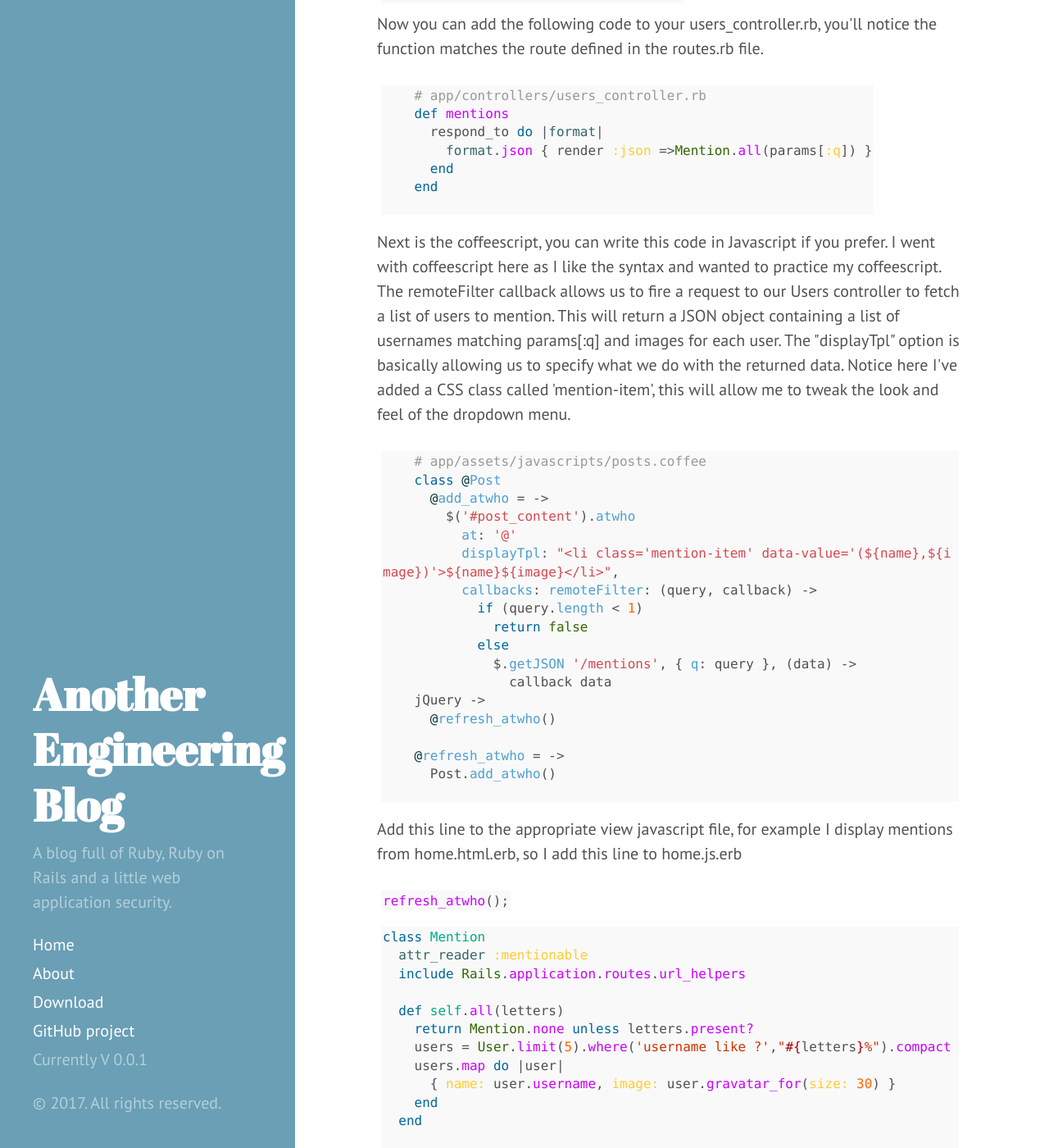
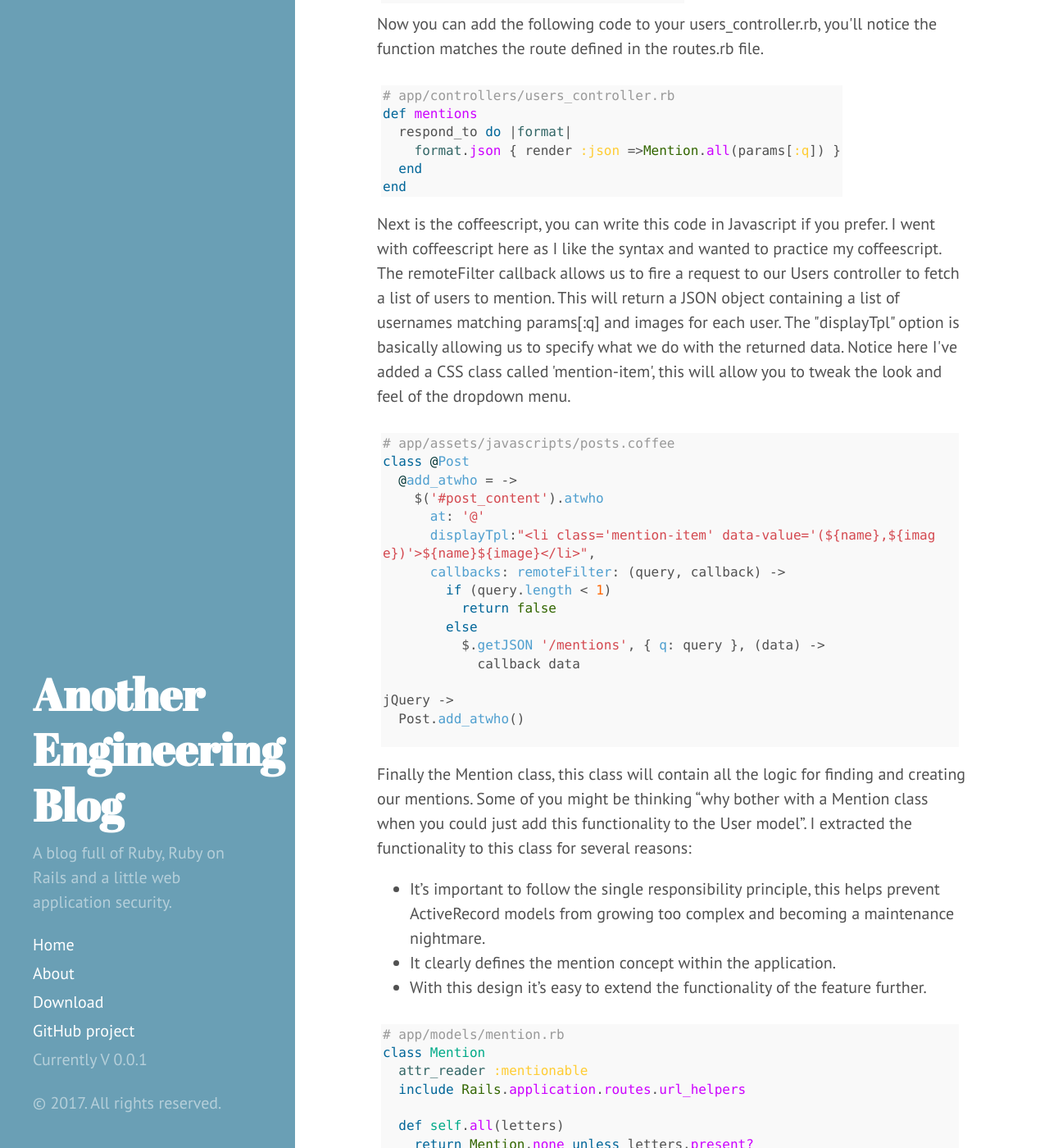
Before and after one commit to WillHennessey/WillHennessey.github.io, a Jekyll site: the page built from _posts/2017-02-26-twitter-mention-feature-for-rails.md, in a window 1280 px wide and 1400 px high, scrolled down 1229 px. Shown: the whole window at 82% size. Built offline with Jekyll 4.4.1, drawn with Linux system fonts in a browser that asks for light colours; Markdown is read by kramdown in place of the engine named in the settings; comment, search, counter and statistics services are not loaded; some of the changed text lies outside the part shown.

Commit message:
Adding more to mentions post

```diff
--- a/_posts/2017-02-26-twitter-mention-feature-for-rails.md
+++ b/_posts/2017-02-26-twitter-mention-feature-for-rails.md
@@ -48,50 +49,54 @@ end
     Now you can add the following code to your users_controller.rb, you'll notice the function matches the route defined in the routes.rb file.
 </p>
 <div class='block-code'>
-    {% highlight ruby %}
-    # app/controllers/users_controller.rb
-    def mentions
-      respond_to do |format|
-        format.json { render :json =>Mention.all(params[:q]) }
-      end
-    end
-    {% endhighlight %}
+{% highlight ruby %}
+# app/controllers/users_controller.rb
+def mentions
+  respond_to do |format|
+    format.json { render :json =>Mention.all(params[:q]) }
+  end
+end
+{% endhighlight %}
 </div>
 
 <p>Next is the coffeescript, you can write this code in Javascript if you prefer. I went with coffeescript here as I like the syntax and wanted to practice my coffeescript.
 The remoteFilter callback allows us to fire a request to our Users controller to fetch a list of users to mention.
 This will return a JSON object containing a list of usernames matching params[:q] and images for each user.
 The "displayTpl" option is basically allowing us to specify what we do with the returned data.
-Notice here I've added a CSS class called 'mention-item', this will allow me to tweak the look and feel of the dropdown menu.</p>
+Notice here I've added a CSS class called 'mention-item', this will allow you to tweak the look and feel of the dropdown menu.</p>
 
 <div class='block-code'>
-    {% highlight coffee-script %}
-    # app/assets/javascripts/posts.coffee
-    class @Post
-      @add_atwho = ->
-        $('#post_content').atwho
-          at: '@'
-          displayTpl: "<li class='mention-item' data-value='(${name},${image})'>${name}${image}</li>",
-          callbacks: remoteFilter: (query, callback) ->
-            if (query.length < 1)
-              return false
-            else
-              $.getJSON '/mentions', { q: query }, (data) ->
-                callback data
-    jQuery ->
-      @refresh_atwho()
+{% highlight coffee-script %}
+# app/assets/javascripts/posts.coffee
+class @Post
+  @add_atwho = ->
+    $('#post_content').atwho
+      at: '@'
+      displayTpl:"<li class='mention-item' data-value='(${name},${image})'>${name}${image}</li>",
+      callbacks: remoteFilter: (query, callback) ->
+        if (query.length < 1)
+          return false
+        else
+          $.getJSON '/mentions', { q: query }, (data) ->
+            callback data
 
-    @refresh_atwho = ->
-      Post.add_atwho()
+jQuery ->
+  Post.add_atwho()
     {% endhighlight %}
 </div>
 
-<p> Add this line to the appropriate view javascript file, for example I display mentions from home.html.erb, so I add this line to home.js.erb
-{% highlight javascript %}
-refresh_atwho();
-{% endhighlight %}
-</p>
+Finally the Mention class, this class will contain all the logic for finding and creating our mentions.
+Some of you might be thinking "why bother with a Mention class when you could just add this functionality to the User model".
+I extracted the functionality to this class for several reasons:
+
+- It's important to follow the single responsibility principle, this helps prevent ActiveRecord models from growing too complex and becoming a maintenance nightmare.
+- It clearly defines the mention concept within the application.
+- With this design it's easy to extend the functionality of the feature further.
+
+
+<div class='block-code'>
 {% highlight ruby %}
+# app/models/mention.rb
 class Mention
   attr_reader :mentionable
   include Rails.application.routes.url_helpers
@@ -134,3 +139,11 @@ class Mention
   end
 end
 {% endhighlight %}
+</div>
+
+## Thoughts
+
+In my day job the mention feature was popular with the folks working on our systems.
+They asked if I could extend the feature so they could mention teams as well as users.
+With this design it's easy to add another subclass called TeamMention and extend the functionality to mention teams.
+So now instead of having a simple username mention we have a polymorphic mention for both teams and users.
```
Also changed, not shown: other parts of _posts/2017-02-26-twitter-mention-feature-for-rails.md (+4 -3 lines).
